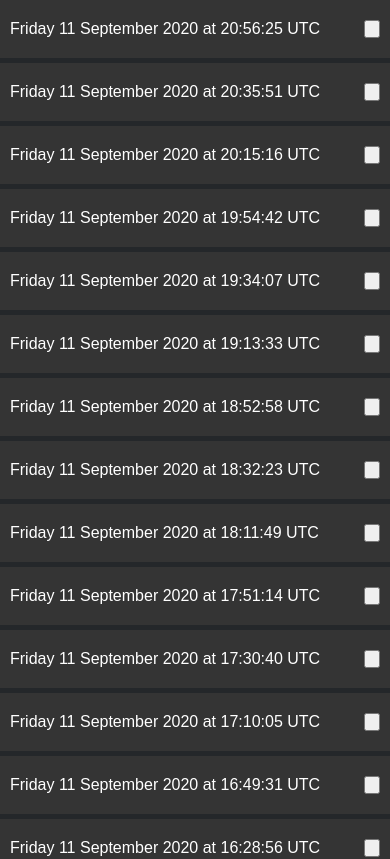
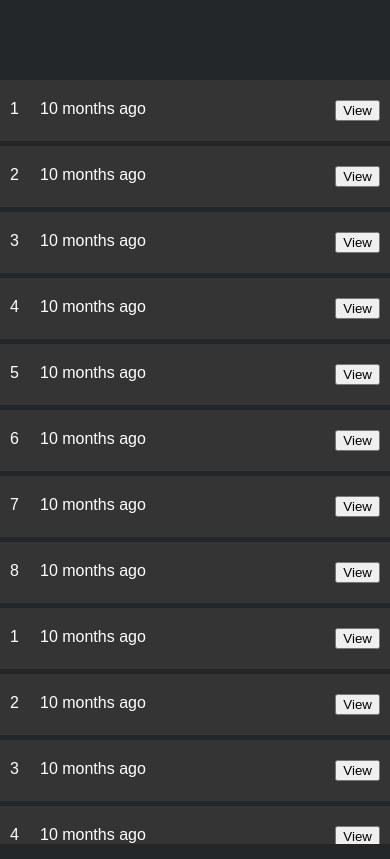
Before and after one commit to codifynw/snapClone, a React (Create React App) app: page / in a window 390 px wide. Shown: the top 859 px of the page. Built offline with nearby package versions, Linux system fonts and the light colour scheme.

Commit message:
react time ago, mobile style

```diff
--- a/package.json
+++ b/package.json
@@ -14,6 +14,7 @@
     "react": "^16.13.1",
     "react-dom": "^16.13.1",
     "react-scripts": "3.4.3",
+    "react-timeago": "^6.2.1",
     "typescript": "^3.7.5"
   },
   "devDependencies": {
--- a/src/App.tsx
+++ b/src/App.tsx
@@ -23,6 +23,7 @@ class App extends Component<void, AppState> {
 
     return (
       <div>
+        <div id="header" />
         <SnapsList snaps={snaps} onLoad={this.onLoadSnaps} />
       </div>
     );
--- a/src/components/SnapsList.tsx
+++ b/src/components/SnapsList.tsx
@@ -3,6 +3,7 @@ import React from "react";
 import fetchData from "../services/fetchData";
 import "../styles/SnapsList.css";
 import { Snap } from "../types";
+import ReactTimeago from 'react-timeago'
 
 type SnapListProps = {
   onLoad: (snaps: Snap[]) => void;
@@ -13,9 +14,10 @@ let convertTimeStamp = function (unix_timestamp) {
   return new Intl.DateTimeFormat('en-GB', { dateStyle: 'full', timeStyle: 'long' }).format(unix_timestamp)
 }
 
-// let showImage = function (imgUrl) {
-//   console.log('imageUrl: ', imgUrl)
-// }
+let getTimeago = function (timestamp) {
+  let date = new Date(timestamp)
+  return date.toUTCString()
+}
 
 class SnapsList extends React.PureComponent<SnapListProps> {
   componentDidMount() {
@@ -42,12 +44,11 @@ class SnapsList extends React.PureComponent<SnapListProps> {
         {snaps.length ? (
           // <p>{JSON.stringify(snaps)}</p>
           snaps.map((snap, index) => {
-            // return (<div key={snap.id}>{(new Date(snap.timestamp*1000)+'').slice(16,24)}</div>)
-            // return (<div key={snap.id}>{oneLineConvertTimeStamp(snap.timestamp)}</div>)
             return (
               <div className="snap" key={snap.id}>
-                <div>{convertTimeStamp(snap.timestamp)}</div>
-                <button onClick={() => this.handleClick(snap.imgUrl)}></button>
+                <div className="snap-from">{snap.from}</div>
+                <ReactTimeago date={getTimeago(snap.timestamp)} />
+                <button className="snap-action" onClick={() => this.handleClick()}>View</button>
               </div>
             )
           })
--- a/src/styles/App.css
+++ b/src/styles/App.css
@@ -0,0 +1,5 @@
+#header {
+  height: 80px;
+  width: 100%;
+  position: relative;
+}
--- a/src/styles/SnapsList.css
+++ b/src/styles/SnapsList.css
@@ -1,20 +1,39 @@
 body {
   background-color: #24272a;
   color: white;
+  width: 100vw;
+}
+
+#root {
+  max-width: 480px;
+  margin: 0 auto;
+  max-height: 100vh;
+  overflow: auto;
 }
 
 .snap-list {
   display: flex;
-  height: 100vh;
-  max-width: 1600px;
   margin: 0 auto;
+  overflow: auto;
   flex-direction: column;
+  justify-content: center;
 }
 
 .snap {
   display: flex;
-  justify-content: space-between;
   background-color: #343434;
   padding: 20px 10px;
   margin-bottom: 5px;
 }
+
+.snap-from {
+  width: 30px;
+}
+
+.snap-action {
+  flex: end;
+}
+
+.snap-action:last-of-type {
+  margin-left: auto;
+}
```
Also changed, not shown: 1 other file (tests, documents, lock files or other folders).
